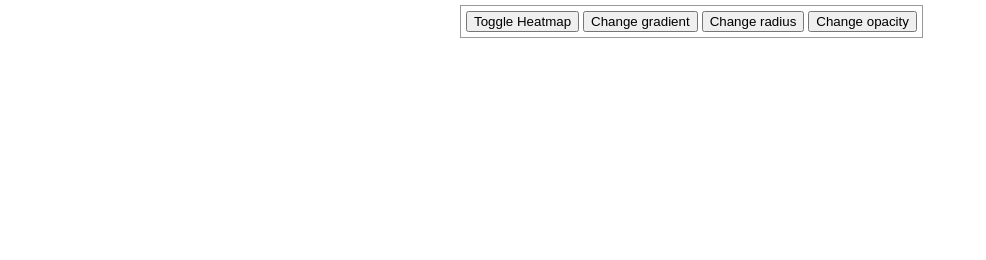
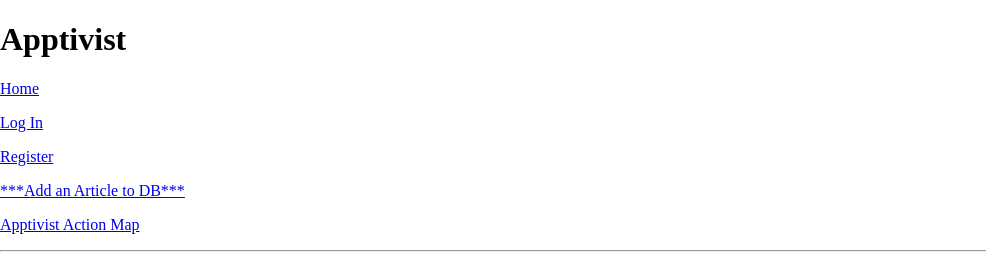
Before and after one commit to taliegarcia-zz/apptivist, a Flask app: page /actionmap in a window 1280 px wide. Shown: the top 260 px of the page, without its empty margins (0-986 px from the left). Before the commit the page ends 38 px from the top, so only its background shows below. Run offline with Flask 2, Linux system fonts and the light colour scheme; parts of the project's set-up code (start-up, migrations or seed data) failed here and were passed over; some libraries are stand-ins or nearby versions.

Commit message:
actionmap displays with menu bar on top

```diff
--- a/templates/base.html
+++ b/templates/base.html
@@ -13,26 +13,7 @@
         {# formbox style sheet #}
         {# "/static/formbox.css" #}
 
-            {# Google Map API Styles #}
-            <style>
-              html, body, #map-canvas {
-                height: 100%;
-                margin: 0px;
-                padding: 0px
-              }
-              #panel {
-                position: absolute;
-                top: 5px;
-                left: 50%;
-                margin-left: -180px;
-                z-index: 5;
-                background-color: #fff;
-                padding: 5px;
-                border: 1px solid #999;
-              }
-            </style>
-
-    </head>
+   </head>
 
     <body>
 
@@ -71,10 +52,6 @@
         <script src="//code.jquery.com/jquery-1.11.3.min.js"></script>
         <script src="//code.jquery.com/jquery-migrate-1.2.1.min.js"></script>
 
-        {# Google Maps API #}
-        <script src="https://maps.googleapis.com/maps/api/js"></script>
-        <script src="https://code.jquery.com/jquery.js"></script>
-
         {# my js files #}
         <script src="/static/js/jscripts.js"></script>
 
--- a/templates/heatmap.html
+++ b/templates/heatmap.html
@@ -1,8 +1,6 @@
-<!DOCTYPE html>
-<html>
-  <head>
-    <meta charset="utf-8">
-    <title>Heatmaps</title>
+{% extends 'base.html' %}
+{% block content %}
+
     <style>
       html, body, #map-canvas {
         height: 100%;
@@ -10,10 +8,10 @@
         padding: 0px
       }
       #panel {
-        position: absolute;
+/*        position: absolute;*/
         top: 5px;
         left: 50%;
-        margin-left: -180px;
+        margin-left: 180px;
         z-index: 5;
         background-color: #fff;
         padding: 5px;
@@ -823,16 +821,12 @@ google.maps.event.addDomListener(window, 'load', initialize);
 
 </script>
 
-  </head>
-
-  <body>
-
-    <div id="panel">
+    {# <div id="panel">
       <button onclick="toggleHeatmap()">Toggle Heatmap</button>
       <button onclick="changeGradient()">Change gradient</button>
       <button onclick="changeRadius()">Change radius</button>
       <button onclick="changeOpacity()">Change opacity</button>
-    </div>
+    </div> #}
     <div id="map-canvas"></div>
-  </body>
-</html>
+
+{% endblock %}
```
